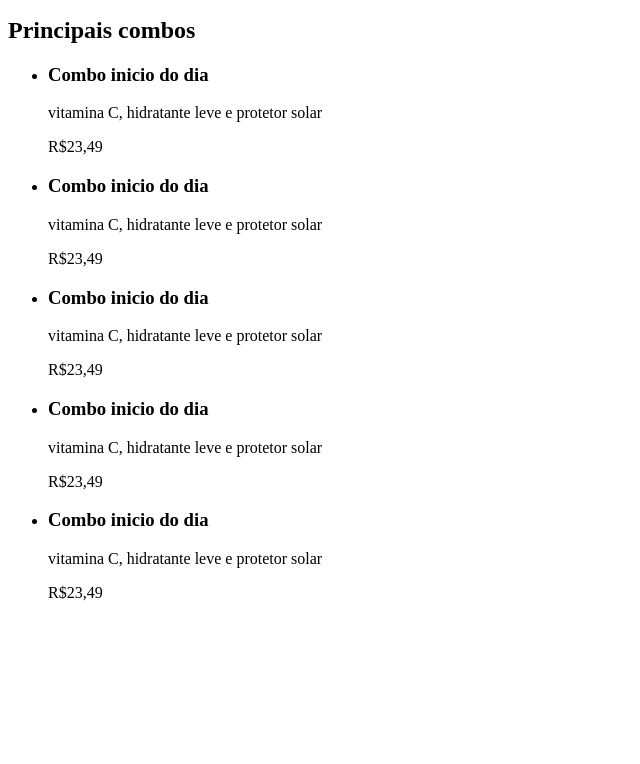
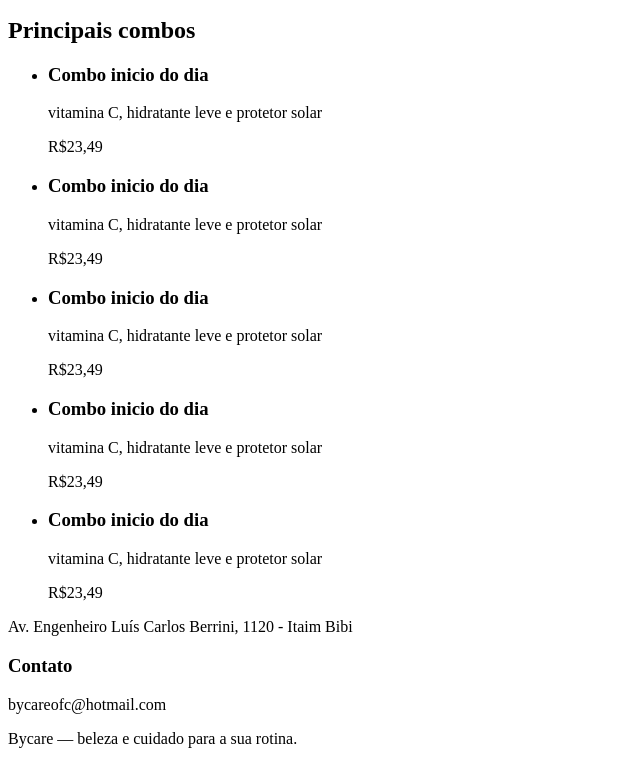
Before and after one commit to supermiguel470-coder/BycareProjeto, a plain HTML site: page combos.html in a window 1280 px wide. Shown: the part 91-855 px from the top of the page, without its empty margins (0-640 px from the left). Before the commit the page ends 800 px from the top, so only its background shows below. Drawn offline with Linux system fonts and the light colour scheme.

Commit message:
Inclusão de um rodapé usando a tag <footer> com a classe 'rodape', conténdo um div com id 'endereço' que contém o endereço fictício da loja; fora dessa div 'endereço' há outra div com o id 'contato', que contem um h3 Contato e um <a> com um email fictício de contato para empresa; fora desse segundo div havia um 3º(terceiro) div com id 'miniTexto' que contem um <p> com um texto de rodapé genérico.

```diff
--- a/combos.html
+++ b/combos.html
@@ -70,5 +70,19 @@
             </li>
         </ul>
     </main>
+
+    <footer class="rodape">
+        <div id="endereco">
+            <p>Av. Engenheiro Luís Carlos Berrini, 1120 - Itaim Bibi</p>
+        </div>
+        <div id="contato">
+            <h3>Contato</h3>
+            <a>bycareofc@hotmail.com</a>
+        </div>
+
+        <div id="miniTexto">
+            <p>Bycare — beleza e cuidado para a sua rotina.</p>
+        </div>
+    </footer>
 </body>
 </html>
```
